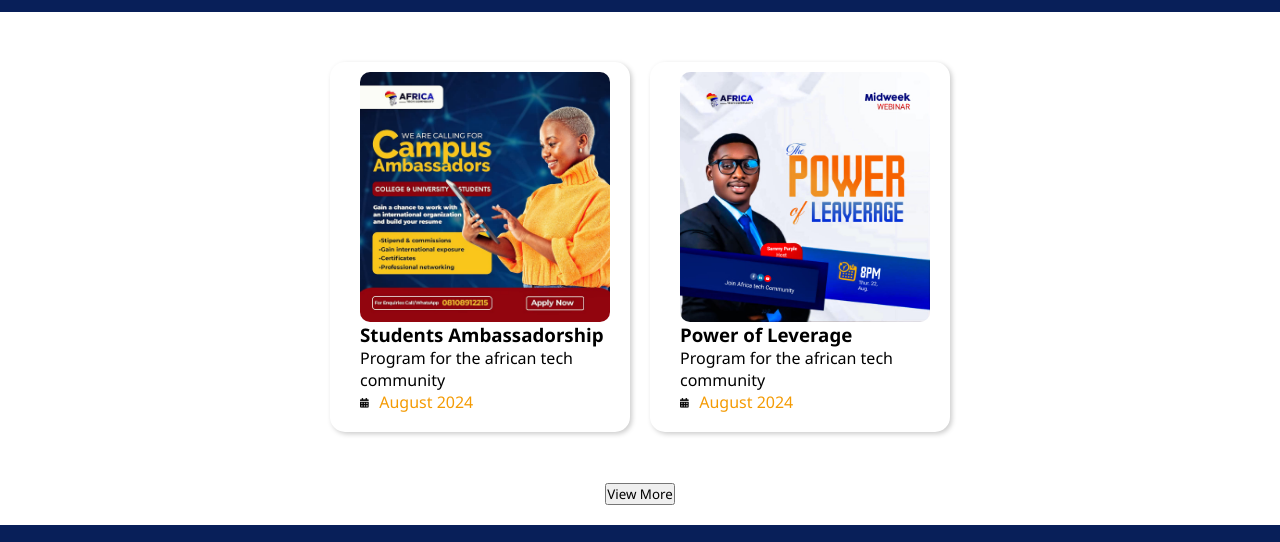
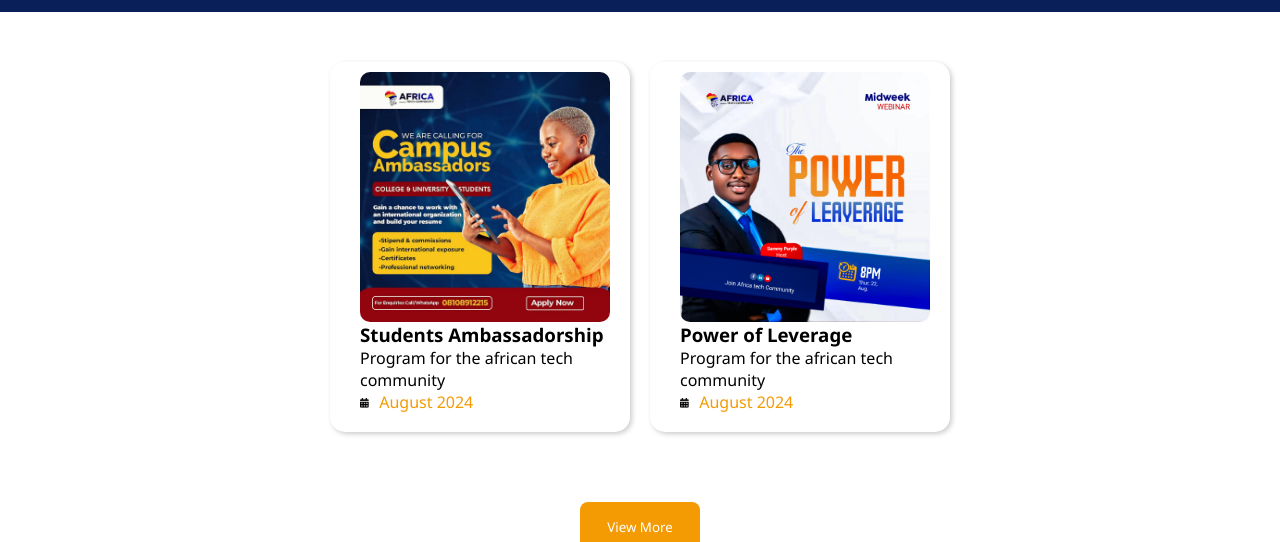
Before and after one commit to Philemon01/African-Tech-Community, a plain HTML site: page events.html in a window 1280 px wide. Shown: the part 210-752 px from the top of the page. Drawn offline with Linux system fonts and the light colour scheme.

Commit message:
Update events.css

```diff
--- a/css/events.css
+++ b/css/events.css
@@ -166,6 +166,21 @@ li {
     justify-content: center;
     gap: 20px;
     padding-bottom: 20px;
+}
+
+.btn01{
+    width: 120px;
+    height: 50px;
+    border-radius: 8px;
+    margin-top: 20px;
+    border: none;
+    background-color:#F49B04;
+    color: white;
+}
+
+.btn1 :hover{
+    background-color: white;
+    color: #081F59;
 }
 
 .txt1, .txt2{
```
